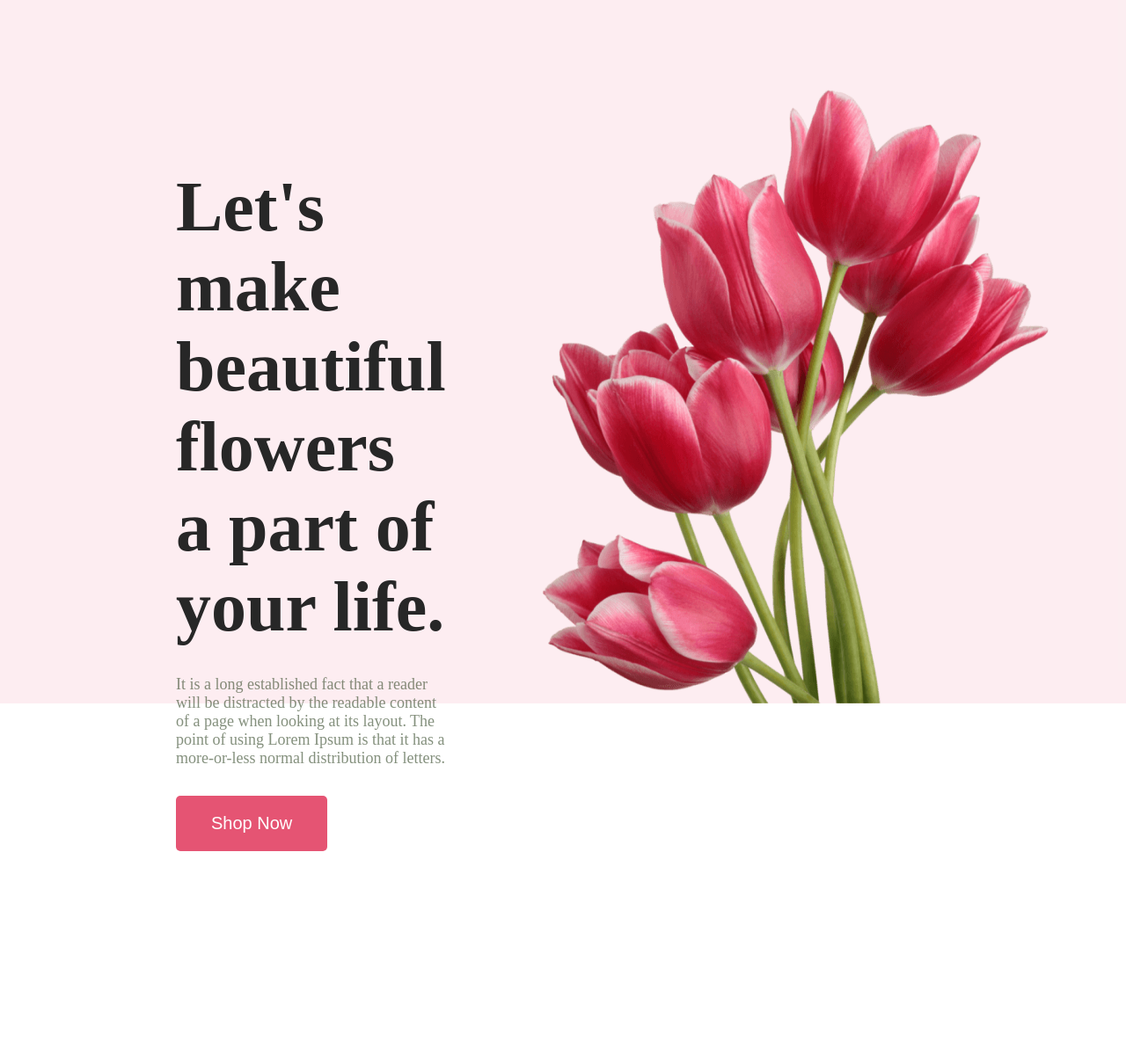
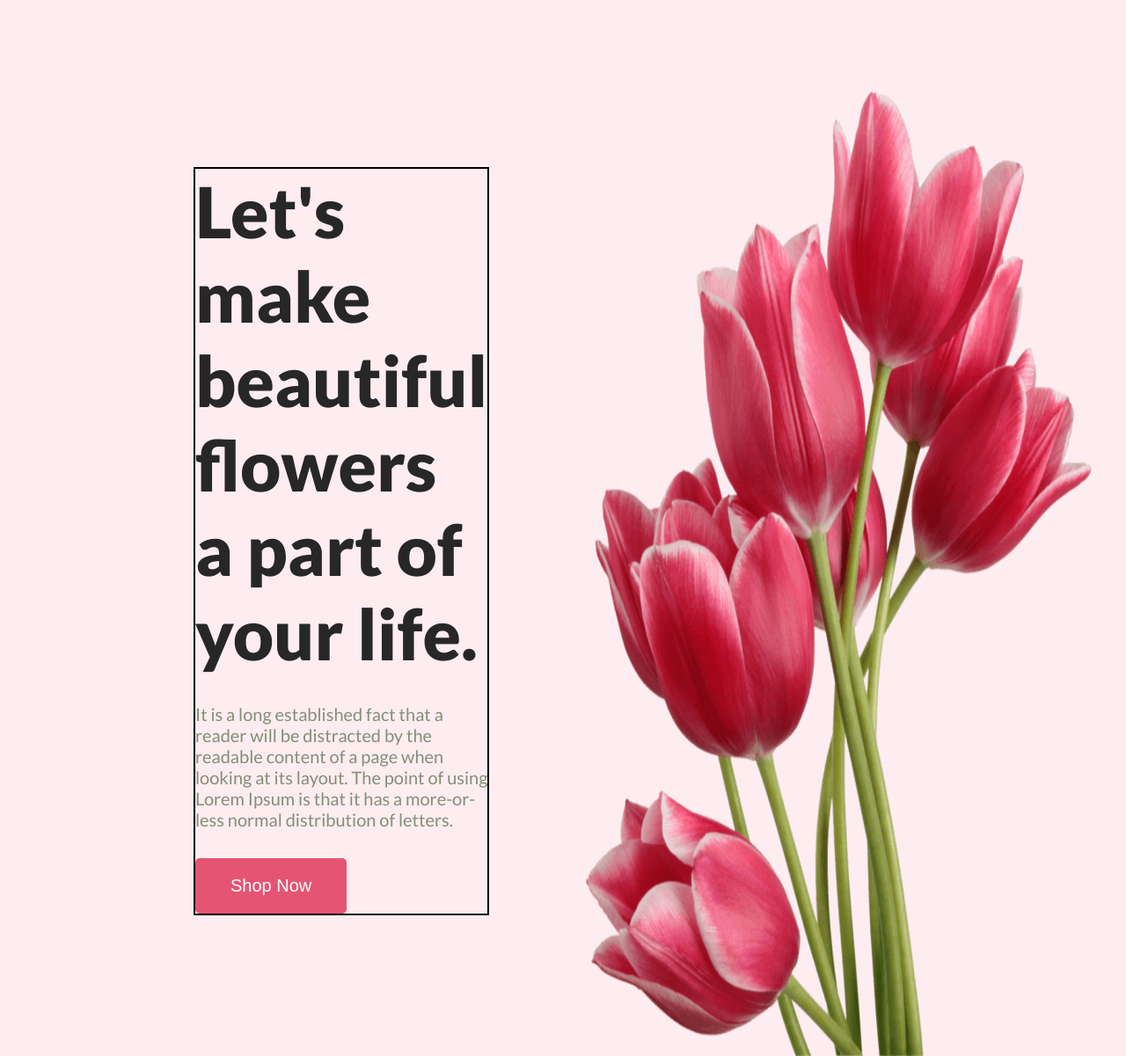
Before and after one commit to srmojumdar88/Assignment-test-1, a plain HTML site: page index.html in a window 1280 px wide. Shown: the whole page at 88% size. Before the commit the page ends 968 px from the top, so only its background shows below. Drawn offline with Linux system fonts and the light colour scheme.

Commit message:
modified

```diff
--- a/index.html
+++ b/index.html
@@ -6,7 +6,7 @@
 
     <link rel="preconnect" href="https://fonts.googleapis.com">
     <link rel="preconnect" href="https://fonts.gstatic.com" crossorigin>
-    <link href="https://fonts.googleapis.com/css2?family=Lato:ital,wght@0,400;0,700;1,400;1,700&display=swap" rel="stylesheet">
+    <link href="https://fonts.googleapis.com/css2?family=Lato:ital,wght@0,400;0,700;0,900;1,400;1,700&display=swap" rel="stylesheet">
 
     <link rel="stylesheet" href="style.css">
 
@@ -26,6 +26,15 @@
 
     </header>
     <main>
+        <div class="section1">
+
+        </div>
+        <div class="section2">
+
+        </div>
+        <div class="section3">
+
+        </div>
 
     </main>
     <footer>
--- a/style.css
+++ b/style.css
@@ -1,34 +1,40 @@
 *{
     margin: 0px;
     padding: 0px;
+}
+
+body{
+    font-family: 'Lato', sans-serif;
 }
 
 /* header style start */
 .header{
     background: rgba(229, 84, 115, 0.10);
     display: flex;
-    padding: 0px 200px;
+    padding: 0px 220px;
     max-width: 1920px;
-    max-height: 100vh;
     gap: 80px;
 }
 
 .header-contant{
     width: 55%;
-    padding: 190px 0px;
+    margin: 190px 0px 160px 0px;
+
+    border: 2px solid black;
 }
 
 .header-title{
     color: #272727;
     font-size: 80px;
     font-style: normal;
-    font-weight: 800;
+    font-weight: 900;
+    max-width:700px;
 }
 
 .description{
     padding: 32px 0px;
-    color: rgba(50, 70, 39, 0.60);
-    font-size: 18px;
+    color: rgba(50, 80, 39, 0.60);
+    font-size: 20px;
     font-weight: 400;
     font-style: normal;
 }
```
